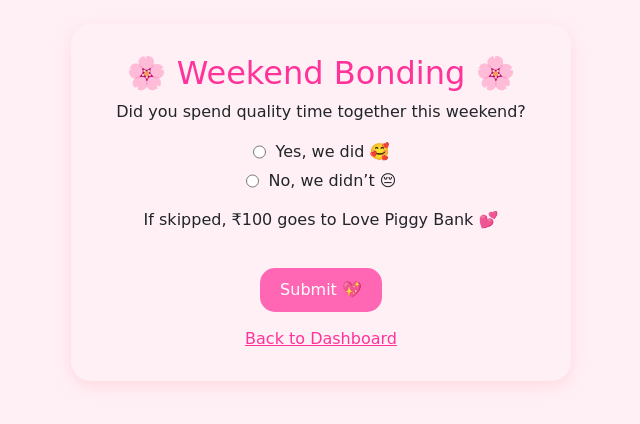
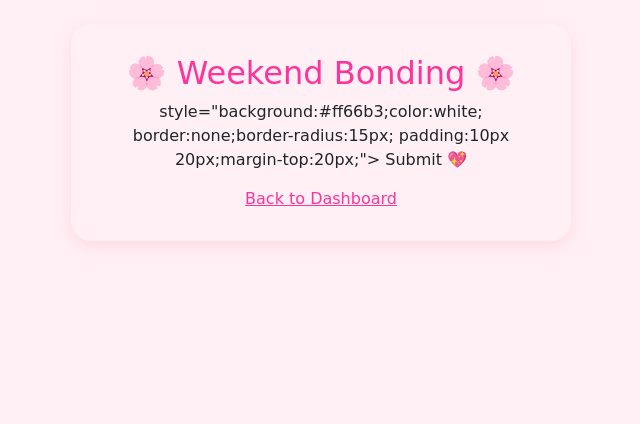
Before and after one commit to FaheemaTamton/Love-Piggy-Bank, a Django app: page /bonding/ in a window 1280 px wide. Shown: the part 56-480 px from the top of the page, without its empty margins (319-959 px from the left). Run offline with Django 5.2, Linux system fonts and the light colour scheme; a user stored in the database is signed in; data comes from the database, SQL or seed files in the repository; data that the repository does not hold is empty.

Commit message:
Update LveP

```diff
--- a/bonding/templates/bonding/bonding.html
+++ b/bonding/templates/bonding/bonding.html
@@ -32,24 +32,7 @@
         <form method="POST">
             {% csrf_token %}
 
-            <p>Did you spend quality time together this weekend?</p>
 
-            <label style="display:flex;justify-content:center;gap:10px;">
-                <input type="radio" name="bonding_option" value="yes">
-                Yes, we did 🥰
-            </label>
-
-            <label style="display:flex;justify-content:center;gap:10px;margin-top:5px;">
-                <input type="radio" name="bonding_option" value="no">
-                No, we didn’t 😔
-            </label>
-
-            <p style="margin-top:15px;">
-                If skipped, ₹{{ user.profile.penalty_amount }}
-                goes to Love Piggy Bank 💕
-            </p>
-
-            <button type="submit"
                     style="background:#ff66b3;color:white;
                            border:none;border-radius:15px;
                            padding:10px 20px;margin-top:20px;">
```
Also changed, not shown: bonding/templates/bonding/penalty.html (+0 -12 lines).
